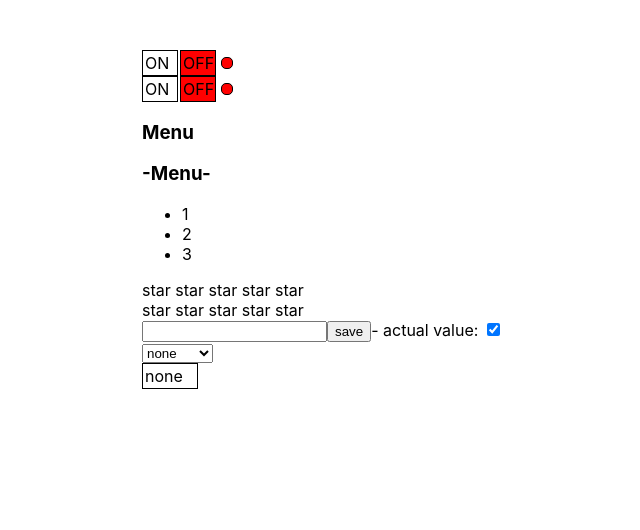
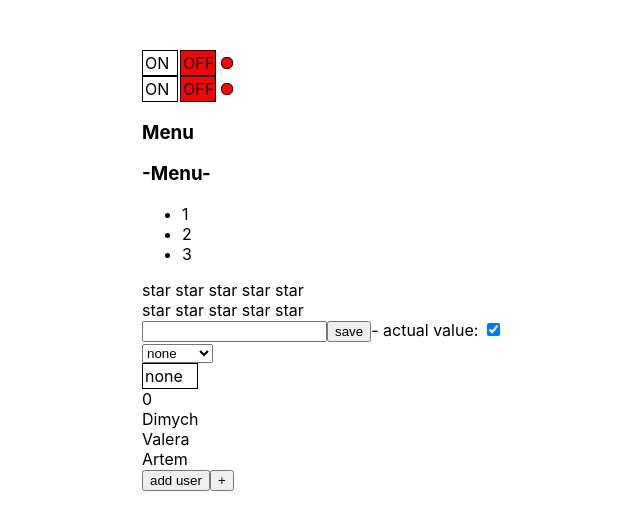
Before and after one commit to YauheniZhukovets/react-kabzda, a React (Create React App) app: page / in a window 1280 px wide. Shown: the top 530 px of the page, without its empty margins (298-938 px from the left). Built offline with nearby package versions, Linux system fonts and the light colour scheme.

Commit message:
example React.Memo

```diff
--- a/src/App.tsx
+++ b/src/App.tsx
@@ -10,6 +10,7 @@
 import {ControlledInputCheckbox} from './Componets/InputCheckboxSelect/ControlledInputCheckbox';
 import {Select} from './Componets/InputCheckboxSelect/Select';
 import {CustomSelect} from './Componets/InputCheckboxSelect/CustomSelect';
+import {ReactMemoExample} from './Componets/ReactMemoExample/ReactMemoExample';
 
 
 // function declaration
@@ -45,7 +46,6 @@
             <UncontrolledInput/>
             <ControlledInputCheckbox/>
             <Select/>
-
             <CustomSelect
                 value={valueSelect}
                 callBack={changeValueSelect}
@@ -55,6 +55,7 @@
                     {value: '2', title: 'Moscow'},
                     {value: '3', title: 'Kiev'},
                 ]}/>
+            <ReactMemoExample/>
 
         </div>
     )
--- a/src/Componets/Accardion/Accordion.tsx
+++ b/src/Componets/Accardion/Accordion.tsx
@@ -33,19 +33,20 @@
     onChange: () => void
 }
 
-function AccordionTitle(props: AccordionTitlePropsType) {
+function AccordionTitleRMemo(props: AccordionTitlePropsType) {
     console.log('AccordionTitle rendering')
     return (
         <h3 onClick={() => props.onChange()}>{props.title}</h3>
     )
 }
+const AccordionTitle = React.memo(AccordionTitleRMemo)
 
 
 export type AccordionBodyPropsType = {
     items: Array<ItemType>
     onClick: (title:string,value: any)=> void
 }
-function AccordionBody(props:AccordionBodyPropsType) {
+function AccordionBodyRMemo(props:AccordionBodyPropsType) {
     console.log('AccordionBody rendering')
     return (
         <ul>
@@ -55,3 +56,4 @@
         </ul>
     )
 }
+const AccordionBody = React.memo(AccordionBodyRMemo)
--- a/src/Componets/Rating/Rating.tsx
+++ b/src/Componets/Rating/Rating.tsx
@@ -93,6 +93,7 @@
 
 }
 
-function Star(props: StarPropsType) {
+function StarRMemo(props: StarPropsType) {
     return <span onClick={() => props.onClick(props.value)}> {props.selected ? <b> star </b> : ' star '}</span>
 }
+const Star = React.memo(StarRMemo)
--- a/src/Componets/Rating/UncontrolledRating.tsx
+++ b/src/Componets/Rating/UncontrolledRating.tsx
@@ -14,70 +14,6 @@
         </div>
     )
 
-    // if (props.value === 1) {
-    //     return (
-    //         <div>
-    //             <Star selected={true}/>
-    //             <Star selected={false}/>
-    //             <Star selected={false}/>
-    //             <Star selected={false}/>
-    //             <Star selected={false}/>
-    //         </div>
-    //     )
-    // }
-    // if (props.value === 2) {
-    //     return (
-    //         <div>
-    //             <Star selected={true}/>
-    //             <Star selected={true}/>
-    //             <Star selected={false}/>
-    //             <Star selected={false}/>
-    //             <Star selected={false}/>
-    //         </div>
-    //     )
-    // }
-    // if (props.value === 3) {
-    //     return (
-    //         <div>
-    //             <Star selected={true}/>
-    //             <Star selected={true}/>
-    //             <Star selected={true}/>
-    //             <Star selected={false}/>
-    //             <Star selected={false}/>
-    //         </div>
-    //     )
-    // }
-    // if (props.value === 4) {
-    //     return (
-    //         <div>
-    //             <Star selected={true}/>
-    //             <Star selected={true}/>
-    //             <Star selected={true}/>
-    //             <Star selected={true}/>
-    //             <Star selected={false}/>
-    //         </div>
-    //     )
-    // }
-    // if (props.value === 5) {
-    //     return (
-    //         <div>
-    //             <Star selected={true}/>
-    //             <Star selected={true}/>
-    //             <Star selected={true}/>
-    //             <Star selected={true}/>
-    //             <Star selected={true}/>
-    //         </div>
-    //     )
-    // }
-    // return (
-    //     <div>
-    //         <Star selected={false}/>
-    //         <Star selected={false}/>
-    //         <Star selected={false}/>
-    //         <Star selected={false}/>
-    //         <Star selected={false}/>
-    //     </div>
-    // )
 }
 
 type StarPropsType = {
@@ -85,16 +21,11 @@
     selected: boolean
 }
 
-function Star(props: StarPropsType) {
-// return props.selected ? <span><b>star </b></span> : <span>star </span>
+function StarRMemo(props: StarPropsType) {
 
     return <span onClick={() => props.setValue()}>
         {props.selected ? <b> star </b> : ' star '}
         </span>
 
-    // if (props.selected) {
-    //     return <span><b>star </b></span>
-    // } else {
-    //     return <span>star </span>
-    // }
 }
+const Star = React.memo(StarRMemo)
--- /dev/null
+++ b/src/Componets/ReactMemoExample/ReactMemoExample.tsx
@@ -0,0 +1,36 @@
+import React, {useState} from 'react';
+
+export const ReactMemoExample = () => {
+    const [counter, setCounter] = useState(0)
+    const [users, setUsers] = useState(['Dimych', 'Valera', 'Artem'])
+
+    const addUser = () => {
+        const newUsers = [...users, 'Sveta' + new Date().getTime() ]
+        setUsers(newUsers)
+    }
+
+    return (
+        <div>
+            <NewMessagesCounter count={counter}/>
+            <Users  users={users}/>
+            <button onClick={addUser}>add user</button>
+            <button onClick={()=>setCounter(counter+1)}>+</button>
+        </div>
+    )
+}
+
+
+const NewMessagesCounterSecret = (props: { count: number }) => {
+    console.log('Counter +1')
+    return <div>{props.count}</div>
+}
+const NewMessagesCounter = React.memo(NewMessagesCounterSecret)
+
+
+const UsersSecret = (props: { users: Array<string> }) => {
+    console.log('User +')
+    return <div>
+        {props.users.map((u, i) => <div key={i}>{u}</div>)}
+    </div>
+}
+const Users = React.memo(UsersSecret)
```
